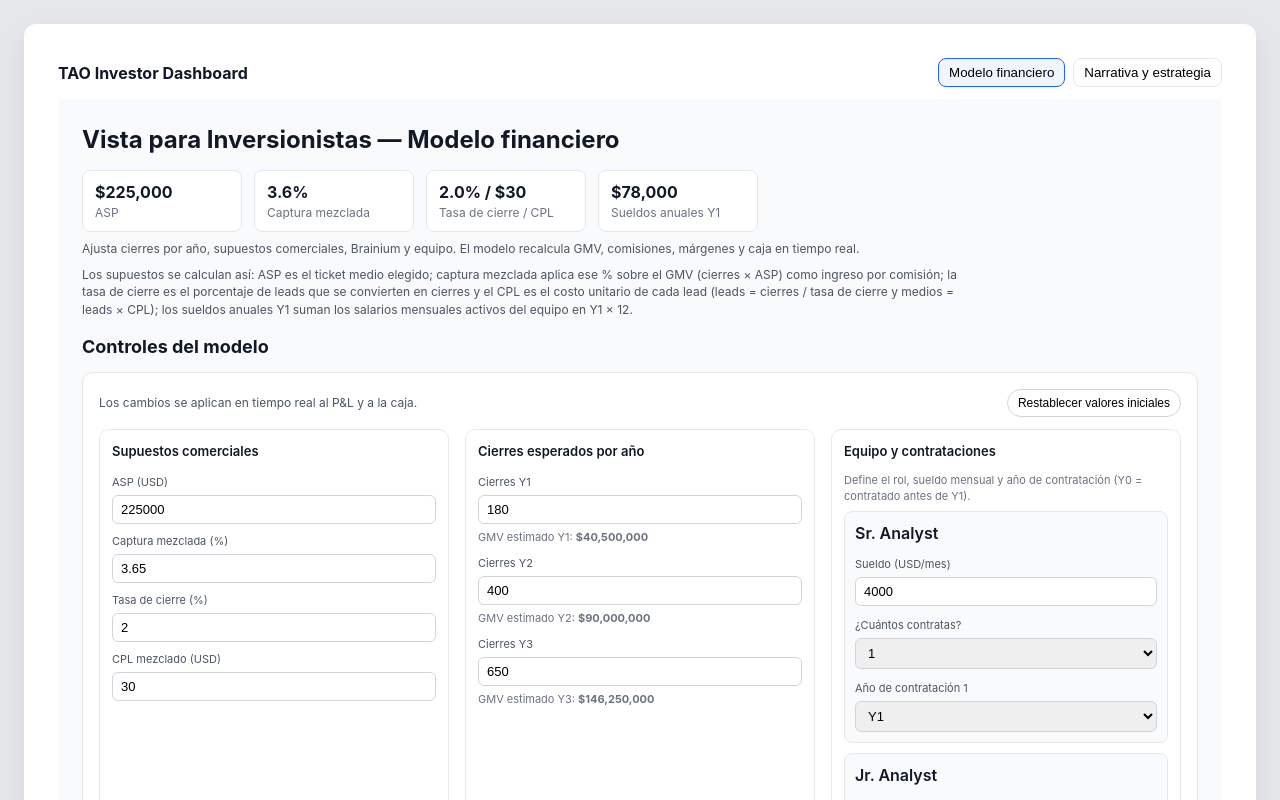
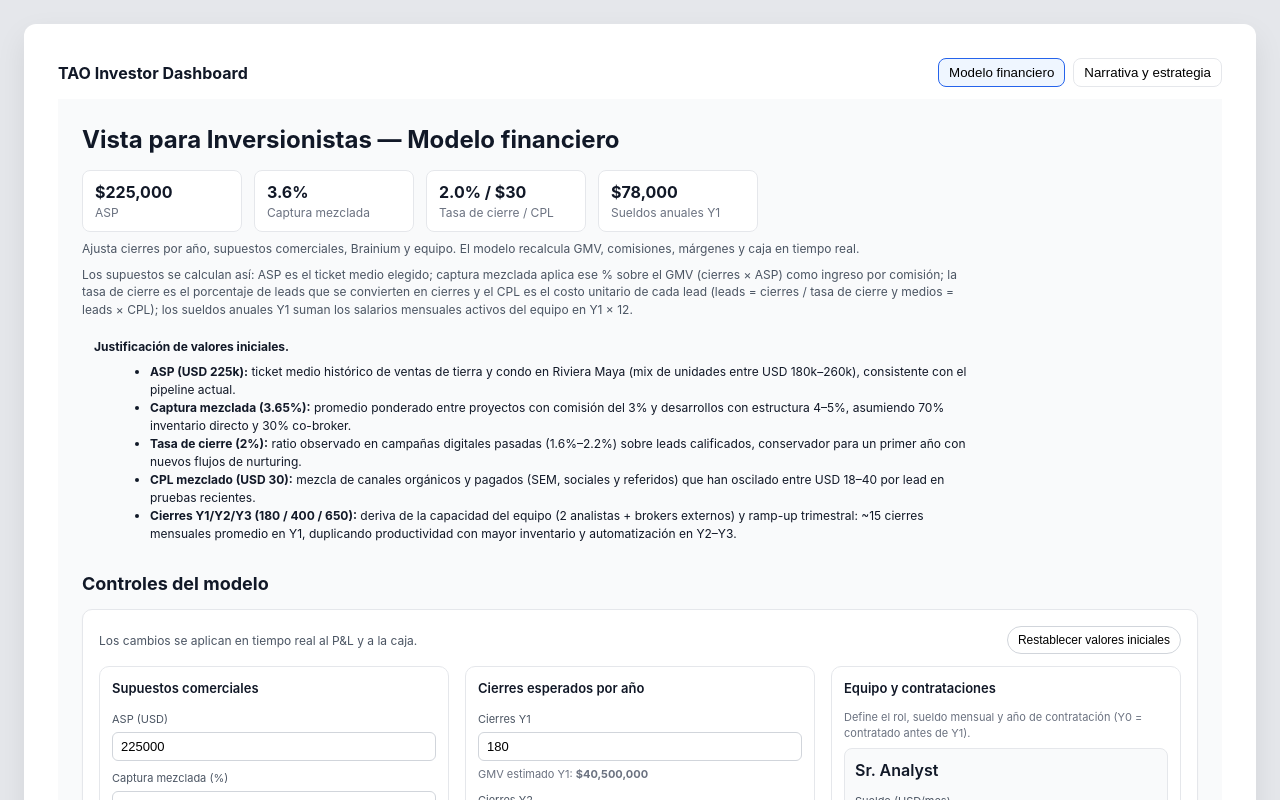
Before and after one commit to Tao2025-code/tao-ai-sales-agent, a React (Vite) app in the folder tao-ai-sales-agents/: page / in a window 1280 px wide. Shown: the top 800 px of the page. Built offline with nearby package versions, Linux system fonts and the light colour scheme.

Commit message:
Add baseline assumption justifications

```diff
--- a/tao-ai-sales-agents/src/TaoDashboard.tsx
+++ b/tao-ai-sales-agents/src/TaoDashboard.tsx
@@ -702,6 +702,32 @@ const InvestorModelView: React.FC = () => {
           cierres / tasa de cierre y medios = leads × CPL); los sueldos anuales Y1 suman los salarios
           mensuales activos del equipo en Y1 × 12.
         </div>
+        <div style={{ ...styles.headNote, color: "#111827", background: "#f9fafb", padding: 12 }}>
+          <strong>Justificación de valores iniciales.</strong>
+          <ul style={{ margin: "8px 0 0 16px", lineHeight: 1.5 }}>
+            <li>
+              <strong>ASP (USD 225k):</strong> ticket medio histórico de ventas de tierra y condo en Riviera
+              Maya (mix de unidades entre USD 180k–260k), consistente con el pipeline actual.
+            </li>
+            <li>
+              <strong>Captura mezclada (3.65%):</strong> promedio ponderado entre proyectos con comisión del 3%
+              y desarrollos con estructura 4–5%, asumiendo 70% inventario directo y 30% co-broker.
+            </li>
+            <li>
+              <strong>Tasa de cierre (2%):</strong> ratio observado en campañas digitales pasadas (1.6%–2.2%)
+              sobre leads calificados, conservador para un primer año con nuevos flujos de nurturing.
+            </li>
+            <li>
+              <strong>CPL mezclado (USD 30):</strong> mezcla de canales orgánicos y pagados (SEM, sociales y
+              referidos) que han oscilado entre USD 18–40 por lead en pruebas recientes.
+            </li>
+            <li>
+              <strong>Cierres Y1/Y2/Y3 (180 / 400 / 650):</strong> deriva de la capacidad del equipo (2
+              analistas + brokers externos) y ramp-up trimestral: ~15 cierres mensuales promedio en Y1,
+              duplicando productividad con mayor inventario y automatización en Y2–Y3.
+            </li>
+          </ul>
+        </div>
       </header>
 
       {/* Controles */}
```
